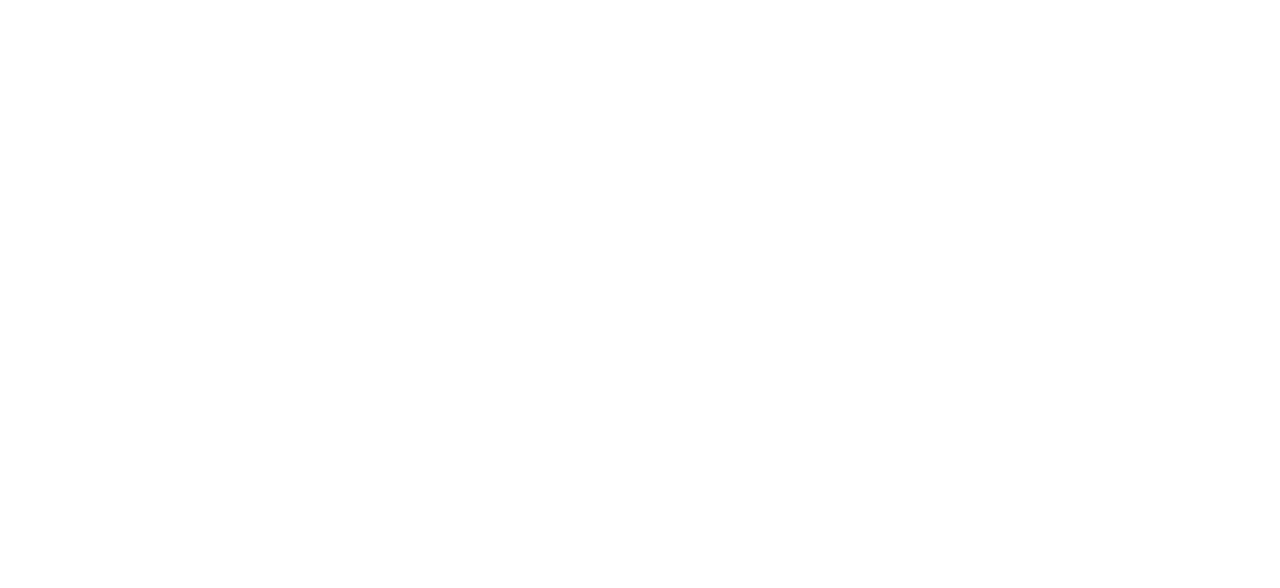
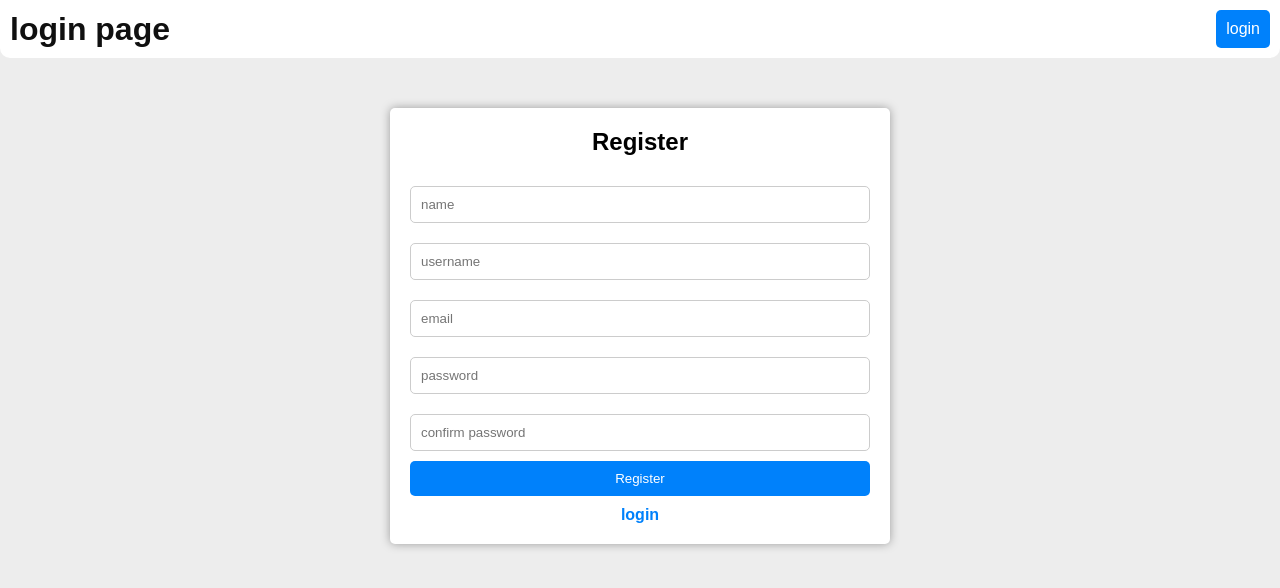
Before and after one commit to deman404/ahmed, a plain HTML site: page index.html in a window 1280 px wide. Drawn offline with Linux system fonts and the light colour scheme.

Commit message:
edit login

```diff
--- /dev/null
+++ b/css/style.css
@@ -0,0 +1,121 @@
+*{
+    margin: 0;
+    padding: 0;
+    box-sizing: border-box;
+    font-family: 'Poppins', sans-serif;
+}
+body{
+    background-color: #ededed;
+}
+header{
+    background-color: #fff;
+    color: #101010;
+    padding: 10px 10px;
+    display: flex;
+    justify-content: space-between;
+    align-items: center;
+    border-bottom-left-radius: 10px;
+    border-bottom-right-radius: 10px;
+}
+.btn{
+    display: flex;
+    justify-content: center;
+    align-items: center;
+    padding: 10px 10px;
+    background-color: #0081fb;
+    color: #fff;
+    border: none;
+    border-radius: 5px;
+    cursor: pointer;
+    transition: 0.3s ease-in-out;
+}
+.btn:hover{
+    background-color: #0091fb;
+    color: #fff;
+}
+
+.login-form{
+    width: 70%;
+    max-width: 500px;
+    margin: 50px auto;
+    padding: 20px 20px;
+    background-color: #fff;
+    border-radius: 5px;
+    box-shadow: 0 0 10px rgba(0, 0, 0, 0.34);
+    display: flex;
+    flex-direction: column;
+    justify-content: center;
+    align-items: center;
+}
+.login-form h2{
+    font-size: 24px;
+    font-weight: bold;
+    margin-bottom: 20px;
+    content: 'Login Form';
+}
+.login-form form{
+    width: 100%;
+    display: flex;
+    flex-direction: column;
+    justify-content: center;
+    align-items: center;
+}
+
+
+.login-form button{
+    width: 100%;
+    padding: 10px 10px;
+    background-color: #0081fb;
+    color: #fff;
+    border: none;
+    border-radius: 5px;
+    cursor: pointer;
+    transition: 0.3s ease-in-out;
+}
+
+.login-form input{
+    width: 100%;
+    padding: 10px 10px;
+    margin: 10px 0;
+    border: 1px solid #ccc;
+    border-radius: 5px;
+    outline: none;
+}
+.login-form a{
+    text-decoration: none;
+    color: #0081fb;
+    font-weight: bold;
+    margin-top: 10px;
+}
+.title{
+    content: 'Login Form';
+}
+
+@keyframes animate{
+    0%{
+        transform: translateY(-100%);
+        opacity: 0;
+    }
+    100%{
+        transform: translateY(0);
+        opacity: 1;
+    }
+}
+
+.animate{
+    animation: animate 1s ease-in-out;
+}
+
+
+@keyframes fade{
+    0%{
+        opacity: 0;
+    }
+    100%{
+        opacity: 1;
+    }
+}
+
+.fade{
+    animation: fade 1s ease-in-out;
+}
--- a/index.html
+++ b/index.html
@@ -3,9 +3,36 @@
 <head>
     <meta charset="UTF-8">
     <meta name="viewport" content="width=device-width, initial-scale=1.0">
+    <link rel="stylesheet" href="./css/style.css">
     <title>login page</title>
+
+
 </head>
 <body>
+    <header class="animate">
+        <h1>login page</h1>
+        <div class="btn">
+            login
+        </div>
+    </header>
+
+    <div class="login-form fade" id="register-form" >
+        <h2 id="login-title">
+            Register
+        </h2>
+        <form >
+            <input type="text" name="name" placeholder="name" id="name">
+            <input type="text" name="username" placeholder="username">
+            <input type="email" name="email" placeholder="email" id="email">
+            <input type="password" name="password" placeholder="password">
+            <input type="password" name="confirm_password" placeholder="confirm password" id="confirm_password">
+            <button type="submit" id="logBtn">login</button>
+            <a href="#" id="goLogin">login</a>
+            <a href="#" id="goRegister">Register</a>
+
+        </form>
+    </div>
+    <script src="./js/code.js"></script>
 
 </body>
 </html>
--- /dev/null
+++ b/js/code.js
@@ -0,0 +1,36 @@
+//hna 3yatna 3la ga3 les element bax khdamin m3a lpage dyalna
+const title = document.getElementById("login-title");
+const name = document.getElementById("name");
+const email = document.getElementById("email");
+const confirmPassword = document.getElementById("confirm_password");
+const goLogin = document.getElementById("goLogin");
+const goRegister = document.getElementById("goRegister");
+const logBtn = document.getElementById("logBtn");
+
+//hna ay haja katkhdm m3a ndkhool lpage dyalna
+goLogin.style.display = "block";
+goRegister.style.display = "none";
+logBtn.innerHTML = "Register";
+
+//ay haja bghitha tkhdam fax nwrak 3la register
+goRegister.addEventListener("click", () => {
+    title.innerHTML = "Register";
+    name.style.display = "block";
+    email.style.display = "block";
+    confirmPassword.style.display = "block";
+    goLogin.style.display = "block";
+    goRegister.style.display = "none";
+    logBtn.innerHTML = "Register";
+});
+//ay haja bghitha tkhdam fax nwrak 3la login
+goLogin.addEventListener("click", () => {
+    title.innerHTML = "Login";
+    name.style.display = "none";
+    email.style.display = "none";
+    confirmPassword.style.display = "none";
+    goLogin.style.display = "none";
+    goRegister.style.display = "block";
+    logBtn.innerHTML = "Login";
+
+
+ });
```
